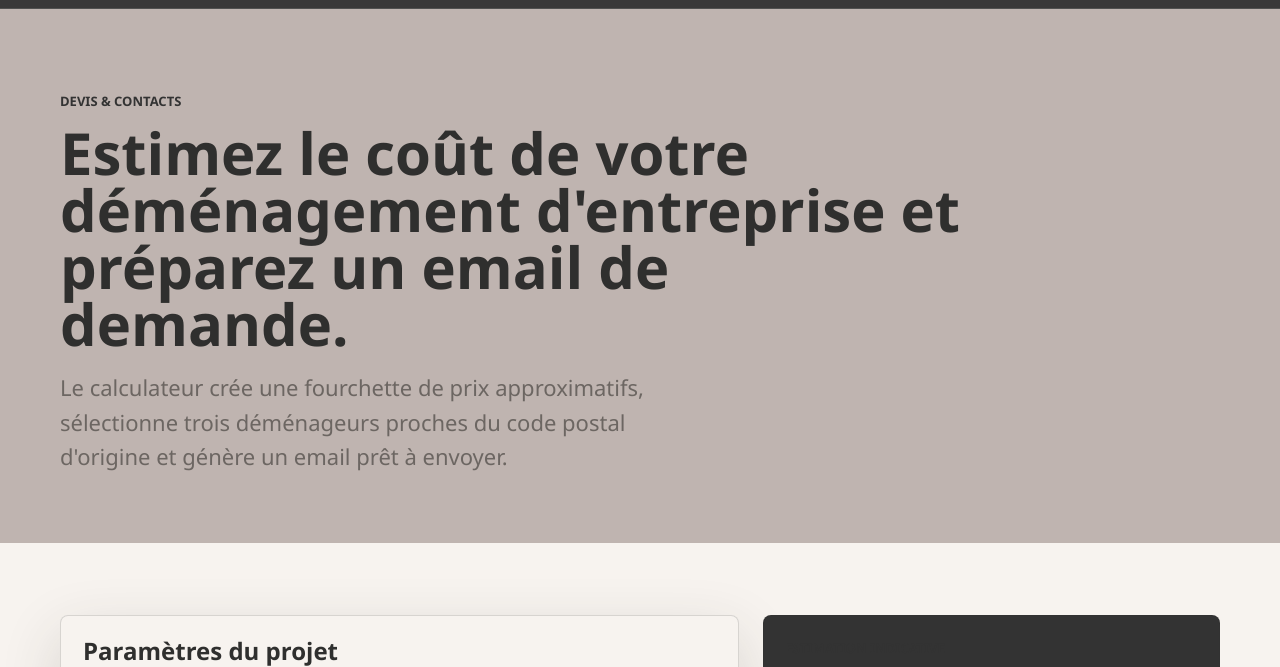
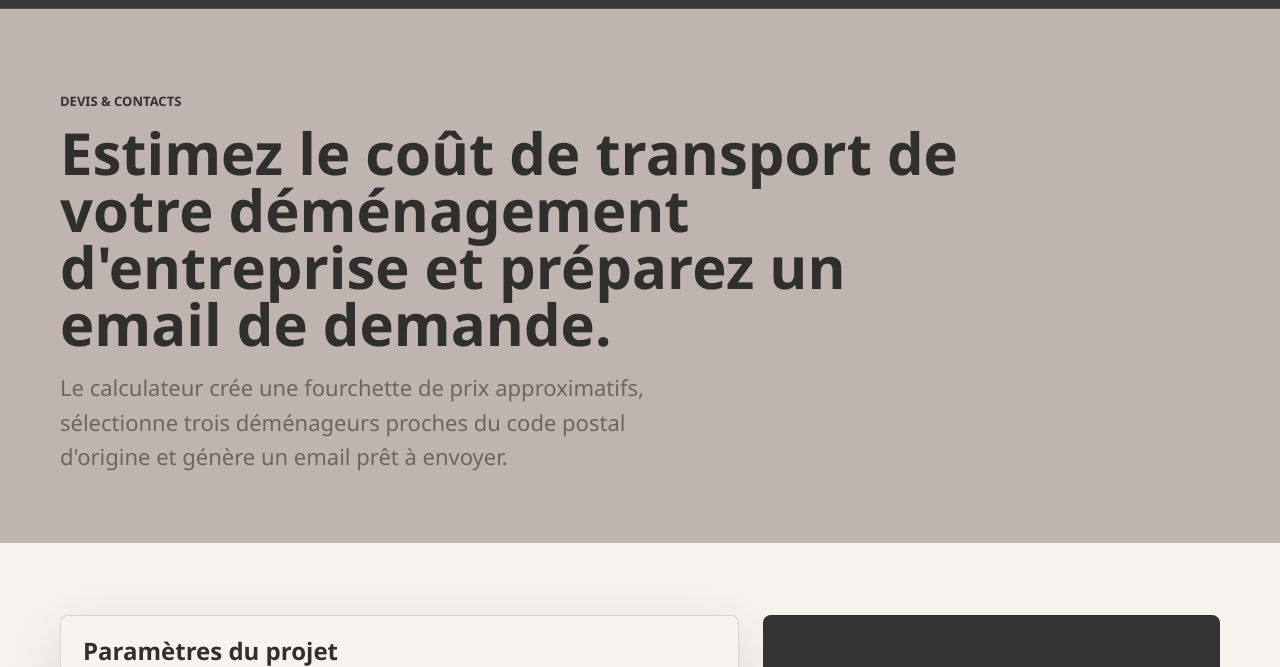
Before and after one commit to s6rano/business-move-website2026, a plain HTML site: page devis.html in a window 1280 px wide. Shown: the part 64-731 px from the top of the page. Drawn offline with Linux system fonts and the light colour scheme.

Commit message:
Update quote page transport wording

```diff
--- a/assets/site.js
+++ b/assets/site.js
@@ -134,7 +134,7 @@
       "organize.promoText": "Vous êtes une TPE, une PME ou une grande entreprise? Go to the Point prend en main 100% de l'organisaiton et de la coordination de votre déménagement d'entreprise : cahier des charges, plans, aménéagements, sélection des déménageurs, planning, coordination, suivi, présence au jour J et même after care!",
       "organize.promoCta": "Contactez-nous sans tarder",
       "quote.eyebrow": "Devis & contacts",
-      "quote.title": "Estimez le coût de votre déménagement d'entreprise et préparez un email de demande.",
+      "quote.title": "Estimez le coût de transport de votre déménagement d'entreprise et préparez un email de demande.",
       "quote.lead": "Le calculateur crée une fourchette de prix approximatifs, sélectionne trois déménageurs proches du code postal d'origine et génère un email prêt à envoyer.",
       "quote.formTitle": "Paramètres du projet",
       "quote.formHelp": "Les montants sont strictement indicatifs. Il ne peuvent en aucun cas être considérés comme des devis définitifs. Ces montant seront confirmés ou modifiés après visite technique.",
--- a/devis.html
+++ b/devis.html
@@ -35,7 +35,7 @@
       <section class="page-hero">
         <div class="section-inner">
           <p class="eyebrow" data-i18n="quote.eyebrow">Devis & contacts</p>
-          <h1 data-i18n="quote.title">Estimez le coût de votre déménagement d'entrepriseet préparez un email de demande.</h1>
+          <h1 data-i18n="quote.title">Estimez le coût de transport de votre déménagement d'entreprise et préparez un email de demande.</h1>
           <p class="lead" data-i18n="quote.lead">Le calculateur estime une fourchette de prix, sélectionne trois déménageurs proches du code postal d'origine et génère un email prêt à envoyer.</p>
         </div>
       </section>
```
